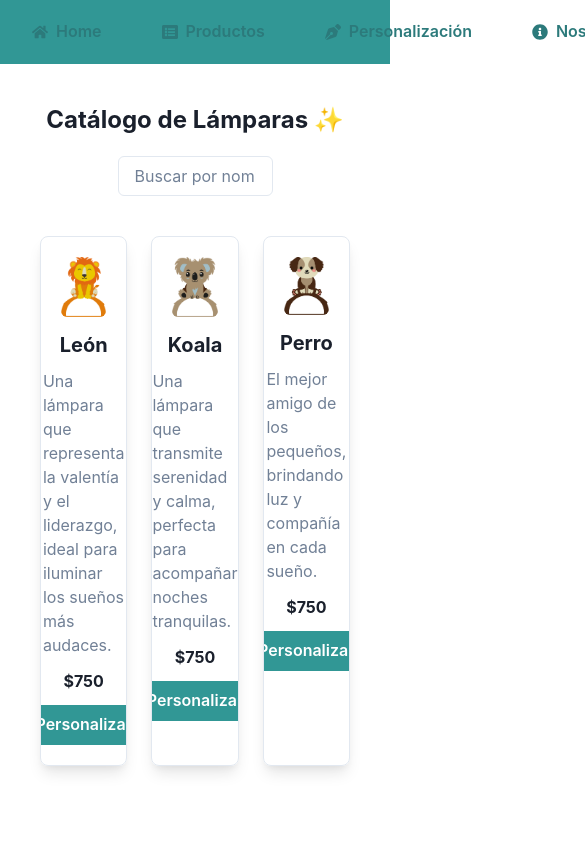
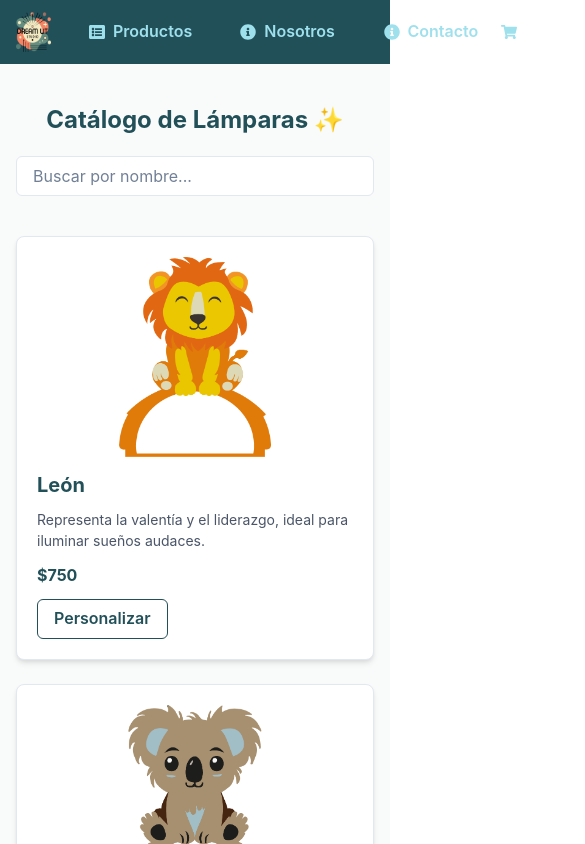
Before and after one commit to Dreamlitstudio/dreamlit-frontend, a React (Create React App) app: page /catalog in a window 390 px wide. Shown: the top 844 px of the page, 585 px wide, since content can reach past the window. Built offline with nearby package versions, Linux system fonts and the light colour scheme.

Commit message:
Mejoras responsive en página de personalización

```diff
--- a/src/App.tsx
+++ b/src/App.tsx
@@ -5,6 +5,7 @@ import Catalog from "./pages/Catalog";
 import Customize from "./pages/Customize";
 import Cart from "./pages/Cart";
 import Navbar from "./components/Navbar";
+import Footer from "./components/Footer";
 
 const App = () => {
   return (
@@ -16,6 +17,7 @@ const App = () => {
         <Route path="/customize" element={<Customize />} />
         <Route path="/cart" element={<Cart />} />
       </Routes>
+      <Footer />
     </Router>
   );
 };
--- /dev/null
+++ b/src/components/Footer.tsx
@@ -0,0 +1,25 @@
+import React from "react";
+import { Box, Text, Link, Stack, Icon } from "@chakra-ui/react";
+import { FaInstagram } from "react-icons/fa";
+
+const Footer = () => {
+  return (
+    <Box bg="#225059" color="#9fe0ed" py={6} px={4} mt={10}>
+      <Stack direction={{ base: "column", md: "row" }} justify="space-between" align="center">
+        <Text fontSize="sm">Hecho con amor en México</Text>
+        <Link
+          href="https://www.instagram.com/dream.lit.studio?igsh=dzBrY2Jwa2NjY3Fs"
+          isExternal
+          display="flex"
+          alignItems="center"
+          _hover={{ color: "white", textDecoration: "none" }}
+        >
+          <Icon as={FaInstagram} mr={2} />
+          @dream.lit.studio
+        </Link>
+      </Stack>
+    </Box>
+  );
+};
+
+export default Footer;
--- a/src/components/LampCard.tsx
+++ b/src/components/LampCard.tsx
@@ -3,10 +3,6 @@ import { useNavigate } from "react-router-dom";
 
 const LampCard = ({ lamp }: any) => {
   const navigate = useNavigate();
-
-  const handleCustomize = () => {
-    navigate("/customize", { state: { lamp } });
-  };
 
   return (
     <Box
@@ -14,29 +10,52 @@ const LampCard = ({ lamp }: any) => {
       borderRadius="lg"
       overflow="hidden"
       p="5"
-      boxShadow="lg"
-      _hover={{ boxShadow: "2xl" }}
+      bg="white"
+      boxShadow="md"
+      transition="all 0.2s"
+      _hover={{
+        boxShadow: "xl",
+        transform: "translateY(-4px)",
+      }}
     >
-      <Image src={lamp.imageUrl} alt={lamp.name} borderRadius="md" />
+      <Image
+        src={lamp.imageUrl}
+        alt={lamp.name}
+        borderRadius="md"
+        mx="auto"
+        objectFit="contain"
+        maxH="200px"
+      />
 
-      <VStack spacing={3} mt="4">
-        <Heading size="md">{lamp.name}</Heading>
-        <Text color="gray.500">
+      <VStack spacing={3} mt={4} align="start">
+        <Heading size="md" color="#225059">
+          {lamp.name}
+        </Heading>
+        <Text fontSize="sm" color="gray.600">
           {lamp.name === "León"
-            ? "Una lámpara que representa la valentía y el liderazgo, ideal para iluminar los sueños más audaces."
+            ? "Representa la valentía y el liderazgo, ideal para iluminar sueños audaces."
             : lamp.name === "Koala"
-            ? "Una lámpara que transmite serenidad y calma, perfecta para acompañar noches tranquilas."
+            ? "Transmite serenidad y calma, perfecta para noches tranquilas."
             : "El mejor amigo de los pequeños, brindando luz y compañía en cada sueño."}
         </Text>
-        <Text fontWeight="bold">${lamp.price}</Text>
+        <Text fontWeight="bold" color="#225059">
+          ${lamp.price}
+        </Text>
         <Button
-      colorScheme="teal"
-      onClick={() =>
-        navigate("/customize", { state: { lamp } }) // ✅ Pasar correctamente la lámpara
-      }
-    >
-      Personalizar
-    </Button>
+          color="#225059"
+          borderColor="#225059"
+          border="1px solid"
+          variant="outline"
+          _hover={{
+            bg: "#225059",
+            color: "white",
+          }}
+          onClick={() =>
+            navigate("/customize", { state: { lamp } })
+          }
+        >
+          Personalizar
+        </Button>
       </VStack>
     </Box>
   );
--- a/src/components/Navbar.tsx
+++ b/src/components/Navbar.tsx
@@ -5,51 +5,51 @@ import {
   Button,
   IconButton,
   Stack,
+  Image,
 } from "@chakra-ui/react";
-import { FaHome, FaListAlt, FaPenNib, FaInfoCircle, FaShoppingCart } from "react-icons/fa";
+import {
+  FaListAlt,
+  FaPenNib,
+  FaInfoCircle,
+  FaShoppingCart,
+} from "react-icons/fa";
 import { Link as RouterLink } from "react-router-dom";
+import logo from "../assets/logo.png"; // Asegúrate de que la ruta sea correcta
 
 const Navbar = () => {
   return (
-    <Box bg="teal.500" px={4}>
+    <Box bg="#225059" px={4}>
       <Flex h={16} alignItems={"center"} justifyContent={"space-between"}>
-        <Stack direction={"row"} spacing={7}>
-          <Button
-            as={RouterLink}
-            to="/"
-            leftIcon={<FaHome />}
-            colorScheme="teal"
-            variant="ghost"
-          >
-            Home
-          </Button>
+        <Stack direction={"row"} spacing={7} align="center">
+          <RouterLink to="/">
+            <Image
+              src={logo}
+              alt="Logo"
+              boxSize="40px"
+              _hover={{ transform: "scale(1.1)", transition: "0.2s" }}
+              cursor="pointer"
+            />
+          </RouterLink>
 
           <Button
             as={RouterLink}
             to="/catalog"
             leftIcon={<FaListAlt />}
-            colorScheme="teal"
             variant="ghost"
+            color="#9fe0ed"
+            _hover={{ bg: "rgba(255,255,255,0.2)", color: "white" }}
           >
             Productos
           </Button>
 
-          <Button
-            as={RouterLink}
-            to="/customize"
-            leftIcon={<FaPenNib />}
-            colorScheme="teal"
-            variant="ghost"
-          >
-            Personalización
-          </Button>
 
           <Button
             as={RouterLink}
             to="/about"
             leftIcon={<FaInfoCircle />}
-            colorScheme="teal"
             variant="ghost"
+            color="#9fe0ed"
+            _hover={{ bg: "rgba(255,255,255,0.2)", color: "white" }}
           >
             Nosotros
           </Button>
@@ -58,8 +58,9 @@ const Navbar = () => {
             as={RouterLink}
             to="/contact"
             leftIcon={<FaInfoCircle />}
-            colorScheme="teal"
             variant="ghost"
+            color="#9fe0ed"
+            _hover={{ bg: "rgba(255,255,255,0.2)", color: "white" }}
           >
             Contacto
           </Button>
@@ -68,8 +69,9 @@ const Navbar = () => {
         <IconButton
           aria-label="Carrito de Compras"
           icon={<FaShoppingCart />}
-          variant="solid"
-          colorScheme="teal"
+          variant="ghost"
+          color="#9fe0ed"
+          _hover={{ bg: "rgba(255,255,255,0.2)", color: "white" }}
           as={RouterLink}
           to="/cart"
         />
--- a/src/pages/Catalog.tsx
+++ b/src/pages/Catalog.tsx
@@ -5,6 +5,7 @@ import {
   Heading,
   VStack,
   Text,
+  useBreakpointValue,
 } from "@chakra-ui/react";
 import LampCard from "../components/LampCard";
 import { useState } from "react";
@@ -17,26 +18,37 @@ const Catalog = () => {
     lamp.name.toLowerCase().includes(searchTerm.toLowerCase())
   );
 
+  // Ajuste de columnas según el ancho de pantalla
+  const columns = useBreakpointValue({ base: 1, sm: 2, md: 3 });
+
   return (
-    <Box p="10">
+    <Box px={{ base: 4, md: 10 }} py={10} bg="#f9fafa" minH="100vh">
       <VStack spacing={5}>
-        <Heading size="lg">Catálogo de Lámparas ✨</Heading>
+        <Heading size="lg" color="#225059">
+          Catálogo de Lámparas ✨
+        </Heading>
         <Input
           placeholder="Buscar por nombre..."
           value={searchTerm}
           onChange={(e) => setSearchTerm(e.target.value)}
-          width="50%"
+          width={{ base: "100%", md: "50%" }}
+          bg="white"
+          color="black"
         />
       </VStack>
 
       {filteredLamps.length > 0 ? (
-        <Grid templateColumns="repeat(3, 1fr)" gap={6} mt="10">
+        <Grid
+          templateColumns={`repeat(${columns}, 1fr)`}
+          gap={6}
+          mt="10"
+        >
           {filteredLamps.map((lamp) => (
             <LampCard key={lamp.name} lamp={lamp} />
           ))}
         </Grid>
       ) : (
-        <Text mt="10" fontSize="xl">
+        <Text mt="10" fontSize="xl" color="gray.600">
           ❌ No se encontraron resultados.
         </Text>
       )}
--- a/src/pages/Customize.tsx
+++ b/src/pages/Customize.tsx
@@ -7,6 +7,7 @@ import {
   VStack,
   useToast,
   Text,
+  Heading,
 } from "@chakra-ui/react";
 import { useLocation, useNavigate } from "react-router-dom";
 import { useCart } from "../context/CartContext";
@@ -39,7 +40,7 @@ const Customize = () => {
   };
 
   const splitName = (name: string) => {
-    const words = name.split(" ");
+    const words = name.trim().split(" ");
     if (words.length > 1) {
       return [
         words.slice(0, Math.ceil(words.length / 2)).join(" "),
@@ -93,41 +94,65 @@ const Customize = () => {
   };
 
   return (
-    <VStack spacing={10} p={10}>
-      <Box position="relative">
+    <VStack spacing={8} px={4} py={8} maxW="lg" mx="auto">
+      <Heading color="#225059" size="lg" textAlign="center">
+        Personaliza tu lámpara
+      </Heading>
+
+      <Box position="relative" width="100%" maxW="400px">
         <Image
           src={lamp.imageUrl}
           alt={lamp.name}
-          boxSize="400px"
+          width="100%"
           objectFit="contain"
         />
         <svg
-          width="400"
-          height="400"
-          style={{ position: "absolute", top: 0, left: 0 }}
+          viewBox="0 0 400 400"
+          style={{ position: "absolute", top: 55, left: 0, width: "100%", height: "100%" }}
         >
-          {renderText.map((line, index) => (
+          {renderText.map((line, index) => {
+            const isMobile = window.matchMedia("(max-width: 480px)").matches;
+            const baseY = isMobile ? 310 : 320;
+            const lineSpacing = isMobile ? 30 : 40;
+            const fontSize = isMobile ? 30 : 39;
+
+            return (
               <text
                 key={index}
-              x="50%"
-              y={renderText.length > 1 ? `${83 + index * 8}%` : "88%"}
+                x="200"
+                y={renderText.length > 1 ? baseY + index * lineSpacing : baseY + 20}
                 textAnchor="middle"
-              fontSize="28"
+                fontSize={fontSize}
                 fontFamily="NaishilaDancingScript"
                 fill="black"
               >
                 {line}
               </text>
-          ))}
+            );
+          })}
         </svg>
       </Box>
+
       <Input
         placeholder="Escribe un nombre"
         value={customName}
         onChange={handleInputChange}
         size="lg"
+        borderColor="#225059"
+        focusBorderColor="#9fe0ed"
+        maxW="400px"
+        width="100%"
       />
-      <Button colorScheme="teal" onClick={handleSave}>
+
+      <Button
+        bg="#225059"
+        color="#9fe0ed"
+        _hover={{ bg: "#1a3e45", color: "white" }}
+        size="lg"
+        onClick={handleSave}
+        width="100%"
+        maxW="300px"
+      >
         Guardar Personalización
       </Button>
     </VStack>
```
Also changed, not shown: src/pages/Home.tsx (+43 -34 lines), src/assets/logo.png (added). Lines whose indentation alone changed are shown as unchanged.
